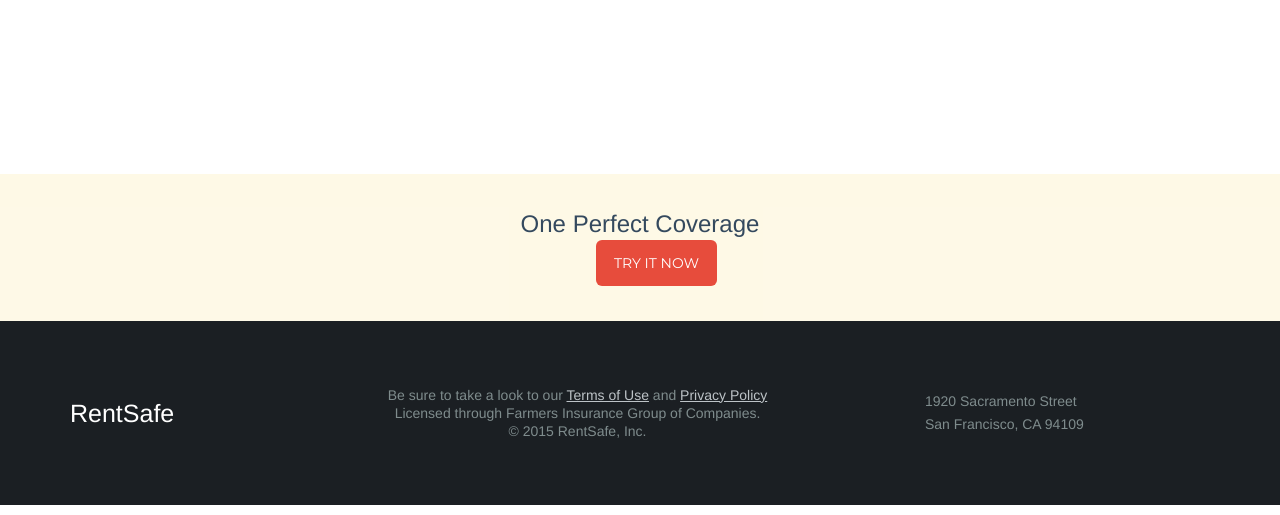
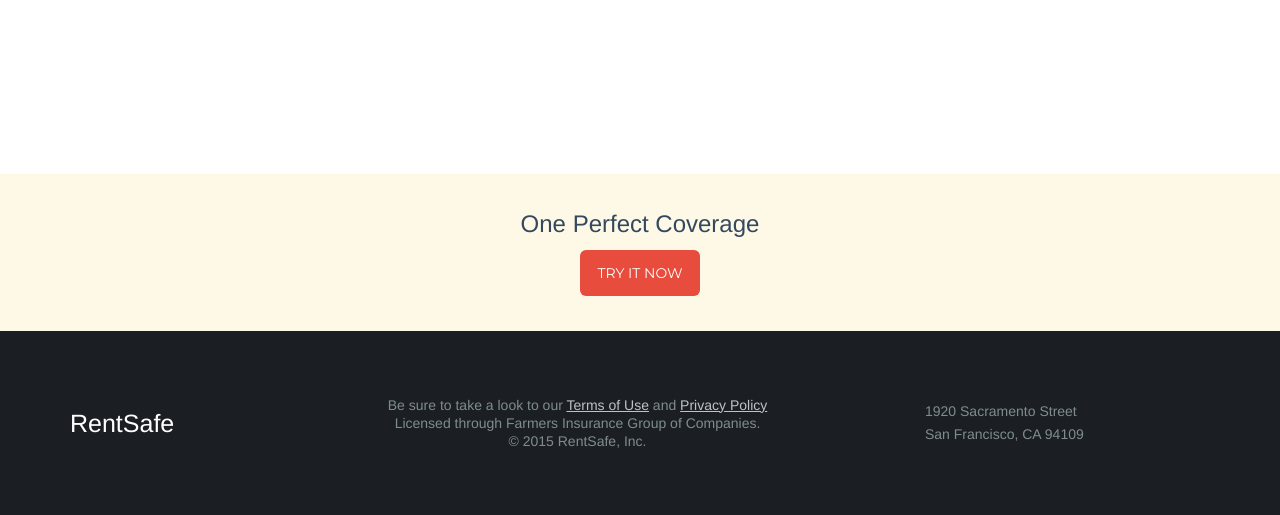
Before and after one commit to dlluncor/data-mining, a Flask app: page / in a window 1280 px wide. Shown: the part 5208-5723 px from the top of the page. Run offline with Flask 2, Linux system fonts and the light colour scheme; parts of the project's set-up code (start-up, migrations or seed data) failed here and were passed over; some libraries are stand-ins or nearby versions.

Commit message:
update margin of try it btn at btm

```diff
--- a/renters/service/assets/css/style.css
+++ b/renters/service/assets/css/style.css
@@ -1333,7 +1333,7 @@ section * {
   position: relative;
 }
 .content-11 .btn {
-  margin-left: 33px;
+  margin-top: 10px;
   font-size: 14px;
   font-weight: normal;
   color: #ffffff;
```
